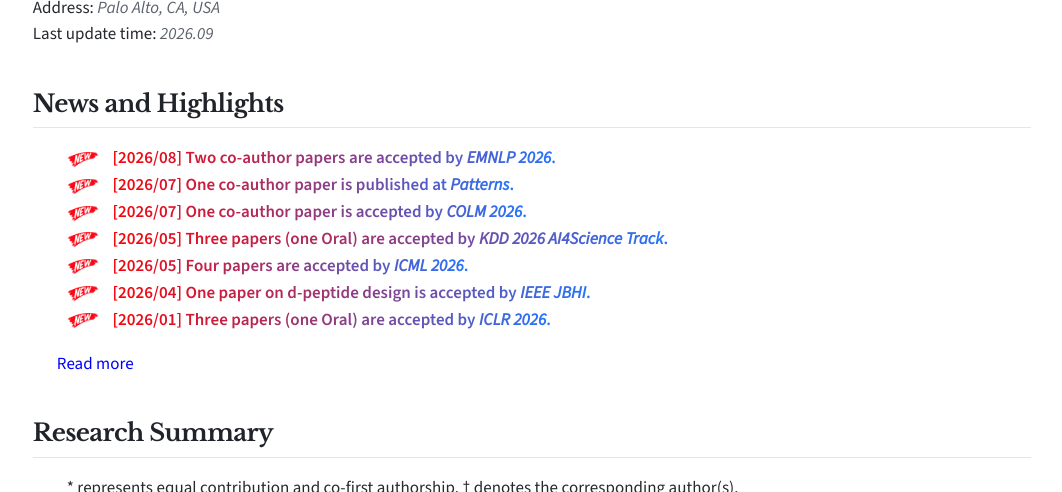
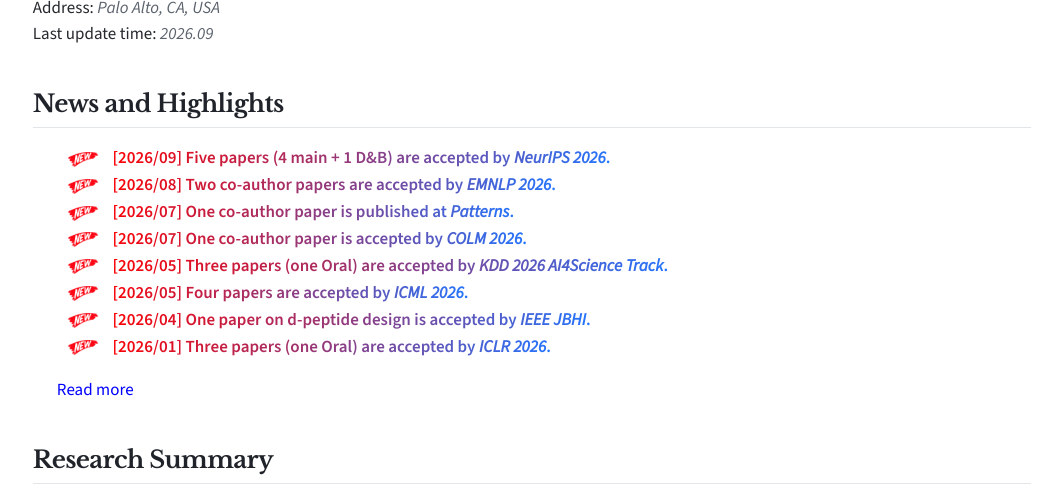
Before and after one commit to smiles724/smiles724.github.io, a Jekyll site: the page built from index.html, in a window 1280 px wide and 900 px high, cut to the strip 408-900 px from the top of the window. Shown: the whole strip, without its empty margins (108-1170 px from the left). Built offline with Jekyll 4.4.1, drawn with Linux system fonts in a browser that asks for light colours; nearby versions of some CDN libraries; a style sheet for code colours, icons or effects is not loaded.

Commit message:
update papers

```diff
--- a/index.html
+++ b/index.html
@@ -28,6 +28,9 @@
 	</p>
 	<h2><a name="news"></a>News and Highlights</h2>
 		<p style="margin-left: 2em;">
+			<img src="img/new.png" style="vertical-align: middle;" width="32" height="15"/>
+			<b  style="background-image: linear-gradient(90deg,#ff0000 0,#2575fc); -webkit-background-clip: text; -webkit-text-fill-color: transparent;">
+			    &nbsp;&nbsp; [2026/09] Five papers (4 main + 1 D&B) are accepted by <em>NeurIPS 2026</em>. <br></b>
 			<img src="img/new.png" style="vertical-align: middle;" width="32" height="15"/>
 			<b  style="background-image: linear-gradient(90deg,#ff0000 0,#2575fc); -webkit-background-clip: text; -webkit-text-fill-color: transparent;">
 			    &nbsp;&nbsp; [2026/08] Two co-author papers are accepted by <em>EMNLP 2026</em>. <br></b>
--- a/papers_ai.html
+++ b/papers_ai.html
@@ -125,6 +125,16 @@
 <!--			</a>-->
 			<br>
 		</p>
+		<p style="margin-left: 4em;">
+			<img src="img/paper/mm_jailbreak.png" width="200" height="105"/>
+			&nbsp;&nbsp; <b>When Think-with-Image Meets Safety: What Determines Multimodal Jailbreak Robustness?</b>
+			<span style="margin-left: 6px; vertical-align: middle;"> <img src="https://img.shields.io/github/stars/?style=social" alt="GitHub stars"/></span> <br>
+			&nbsp;&nbsp; Yuan Tian, Bing Hu, <b>Fang Wu</b>,, Xiaomin Li, binghang lu, Neil Zhenqiang Gong<sup>&dagger;</sup><br>
+			&nbsp;&nbsp; <span class="conference-tag">NeurIPS 2026</span> <br>
+			&nbsp;&nbsp; <a href="https://arxiv.org/html/2605.27932v1">[Paper]</a>
+			&nbsp;&nbsp; <a href="">[Code]</a><br>
+			<br>
+		</p>
 
 		<p style="margin-left: 4em;">
 			<img src="img/paper/w2t.png" width="200" height="105"/>
@@ -244,12 +254,12 @@
 			<img src="img/paper/lar.png" width="200" height="105"/>
 			&nbsp;&nbsp; <b>Latent Action Reparameterization for Efficient Agent Inference.</b>
 			<span style="margin-left: 6px; vertical-align: middle;">
-			  <img src="https://img.shields.io/github/stars/?style=social" alt="GitHub stars"/>
+			  <img src="https://img.shields.io/github/stars/EZ-hwh/LAR?style=social" alt="GitHub stars"/>
 			</span> <br>
 			&nbsp;&nbsp; Wenhao Huang*, Qingwen Zeng*, Qiyue Chen, Zijie Guo, Yu Sun, Cheng Yang, Siru Ouyang, Jiri Gesi, <b>Fang Wu</b>, Jiayi Zhang, Huaming Chen, Bang Liu, Xiangru Tang<sup>&dagger;</sup>, Chenglin Wu<sup>&dagger;</sup><br>
-			&nbsp;&nbsp; <span class="conference-tag">Under Review</span><br>
+			&nbsp;&nbsp; <span class="conference-tag">NeurIPS 2026</span><br>
 			&nbsp;&nbsp; <a href="https://arxiv.org/abs/2605.18597">[Paper]</a>
-			&nbsp;&nbsp; <a href="">[Code]</a> <br>
+			&nbsp;&nbsp; <a href="https://github.com/EZ-hwh/LAR">[Code]</a> <br>
 			<br>
 		</p>
 
--- a/papers_sci.html
+++ b/papers_sci.html
@@ -395,7 +395,7 @@
 			&nbsp;&nbsp; <b>Multi-Oracle Agreement Reveals the Limits of Self-Consistency Evaluation in RNA Design.</b>
 			<span style="margin-left: 6px; vertical-align: middle;"><img src="https://img.shields.io/github/stars/?style=social" alt="GitHub stars"/></span> <br>
 			&nbsp;&nbsp; Minghao Sun, Hanqun Cao, <b>Fang Wu</b>, Zhou Zhang, Zhiyuan Liu, Tianfan Fu, Pheng-Ann Heng, Yang Zhang<sup>&dagger;</sup><br>
-			&nbsp;&nbsp; <span class="conference-tag">Under Review</span><br>
+			&nbsp;&nbsp; <span class="conference-tag">NeurIPS 2026</span><br>
 			&nbsp;&nbsp; <a href="https://minghao-sun-sc.github.io/papers/multi_oracle_eval_rna_design.pdf">[Paper]</a>
 			&nbsp;&nbsp; <a href="">[Code]</a><br>
 			<br>
@@ -407,7 +407,7 @@
 			<span style="margin-left: 6px; vertical-align: middle;"><img src="https://img.shields.io/github/stars/?style=social" alt="GitHub stars"/></span> <br>
 			&nbsp;&nbsp; Minghao Sun*, Hanqun Cao*, Zhou Zhang*, Chen Wei, Liang Wang, Tianrui Jia, Zhiyuan Liu, Tianfan Fu, Xiangru Tang, Yejin Choi, Pheng-Ann Heng,
 			<b>Fang Wu</b><sup>&dagger;</sup>, Yang Zhang<sup>&dagger;</sup><br>
-			&nbsp;&nbsp; <span class="conference-tag">Under Review</span><br>
+			&nbsp;&nbsp; <span class="conference-tag">NeurIPS 2026</span><br>
 			&nbsp;&nbsp; <a href="https://arxiv.org/abs/2510.21161">[Paper]</a>
 			&nbsp;&nbsp; <a href="">[Code]</a><br>
 			<br>
```
Also changed, not shown: img/paper/mm_jailbreak.png (added).
